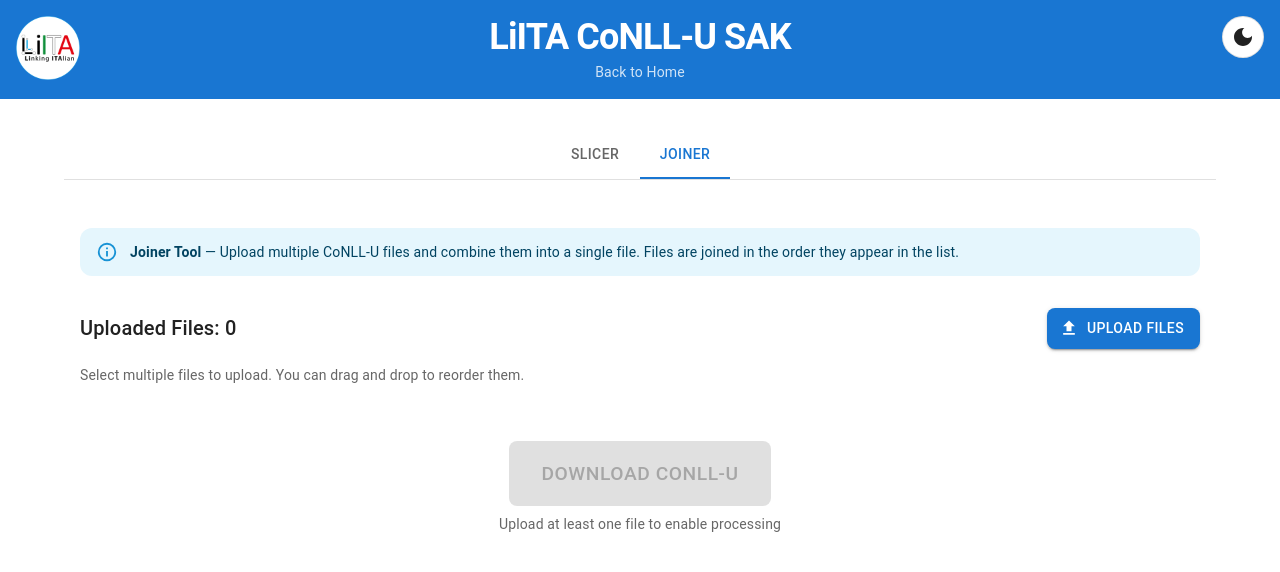
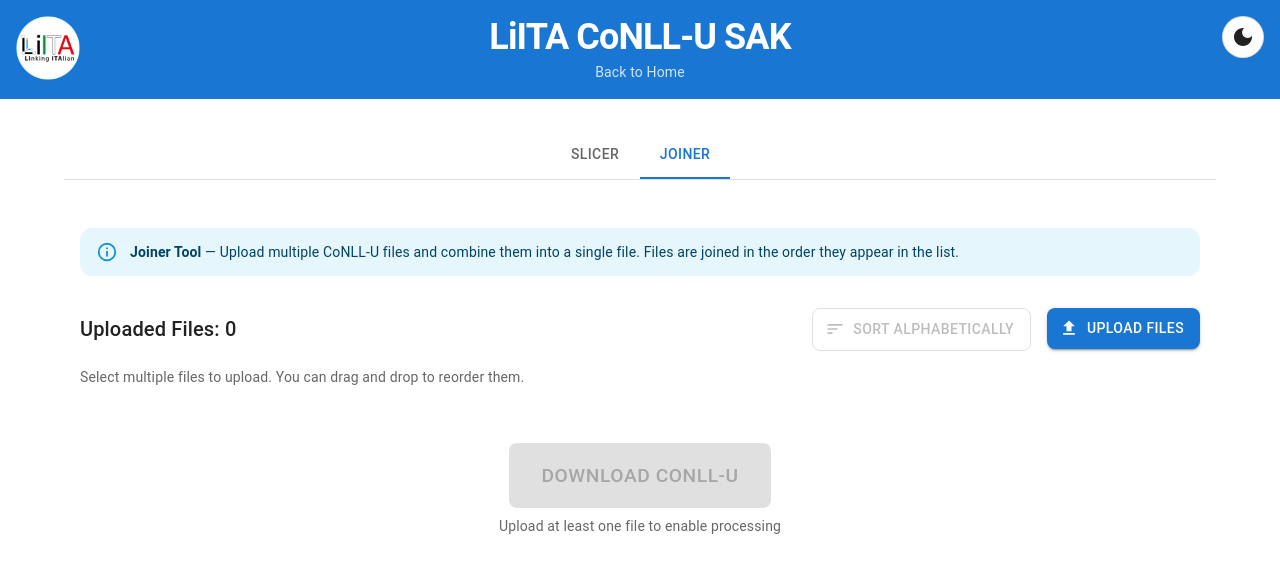
Before and after one commit to LiITA-LOD/conllu-sak, a React app in the folder apps/frontend/: page / in a window 1280 px wide. Both pictures are taken after a click on the tab "JOINER". Shown: the top 572 px of the page. Built offline with nearby package versions, Linux system fonts and the light colour scheme; the HTML template or start-up script is replaced by a standard one.

Commit message:
feat(joiner): button to sort

```diff
--- a/apps/frontend/src/components/Joiner/FileUpload.tsx
+++ b/apps/frontend/src/components/Joiner/FileUpload.tsx
@@ -1,6 +1,7 @@
 import {
   Delete as DeleteIcon,
   DragIndicator as DragIndicatorIcon,
+  Sort as SortIcon,
   Upload as UploadIcon,
 } from '@mui/icons-material';
 import {
@@ -129,6 +130,13 @@
     onFilesChange(uploadedFiles.filter((file) => file.id !== id));
   };
 
+  const handleSortAlphabetically = () => {
+    const sorted = [...uploadedFiles].sort((a, b) =>
+      a.name.localeCompare(b.name)
+    );
+    onFilesChange(sorted);
+  };
+
   return (
     <Box sx={{ mb: 4 }}>
       {uploadedFiles.length > 0 && (
@@ -155,6 +163,15 @@
         <Typography variant="h6">
           Uploaded Files: {uploadedFiles.length}
         </Typography>
+        <Box sx={{ display: 'flex', gap: 2 }}>
+          <Button
+            variant="outlined"
+            startIcon={<SortIcon />}
+            onClick={handleSortAlphabetically}
+            disabled={uploadedFiles.length < 2}
+          >
+            Sort Alphabetically
+          </Button>
           <input
             accept=".conllu"
             style={{ display: 'none' }}
@@ -173,6 +190,7 @@
             </Button>
           </label>
         </Box>
+      </Box>
       <Typography variant="body2" color="text.secondary" sx={{ mb: 2 }}>
         Select multiple files to upload. You can drag and drop to reorder
         them.
```
Lines whose indentation alone changed are shown as unchanged.
